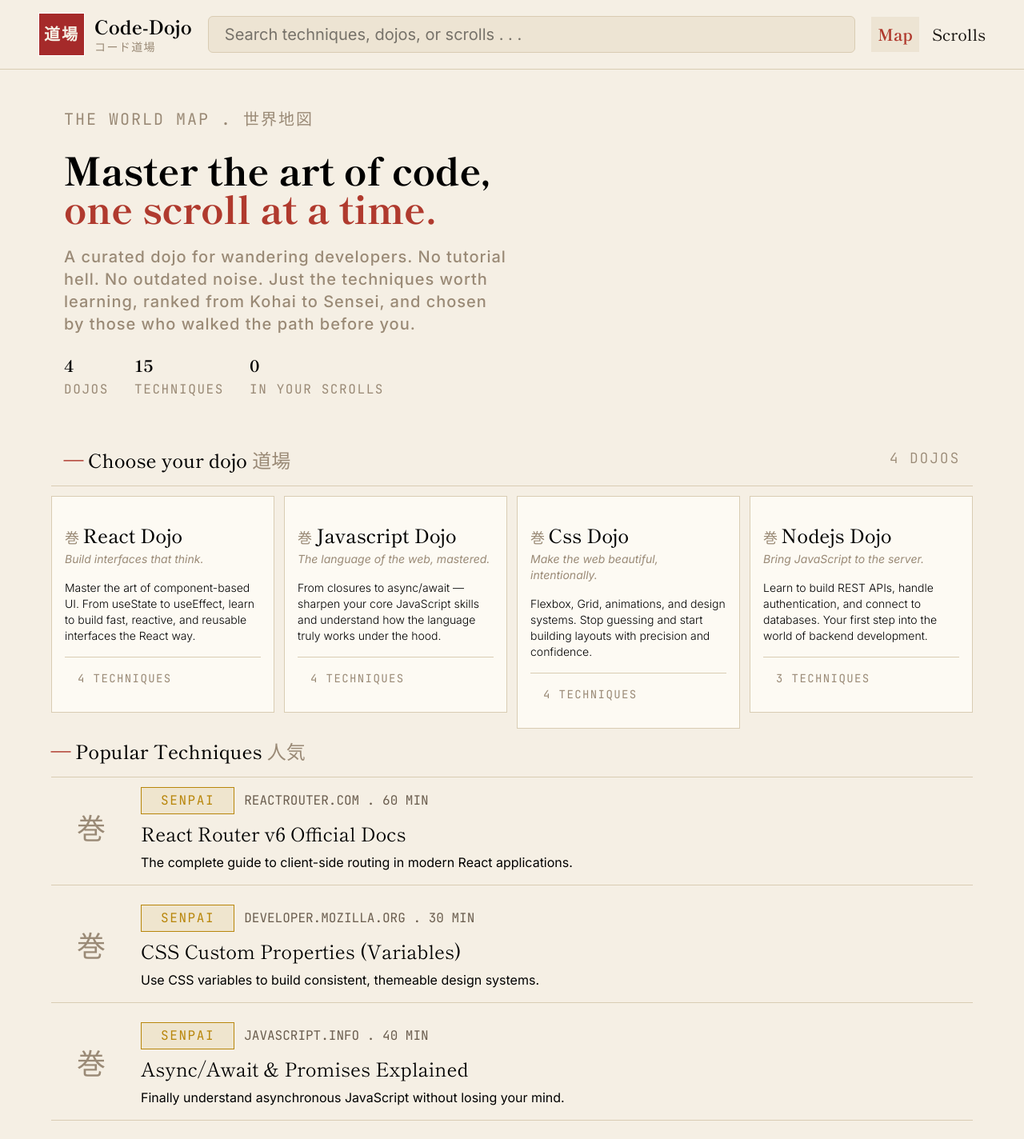
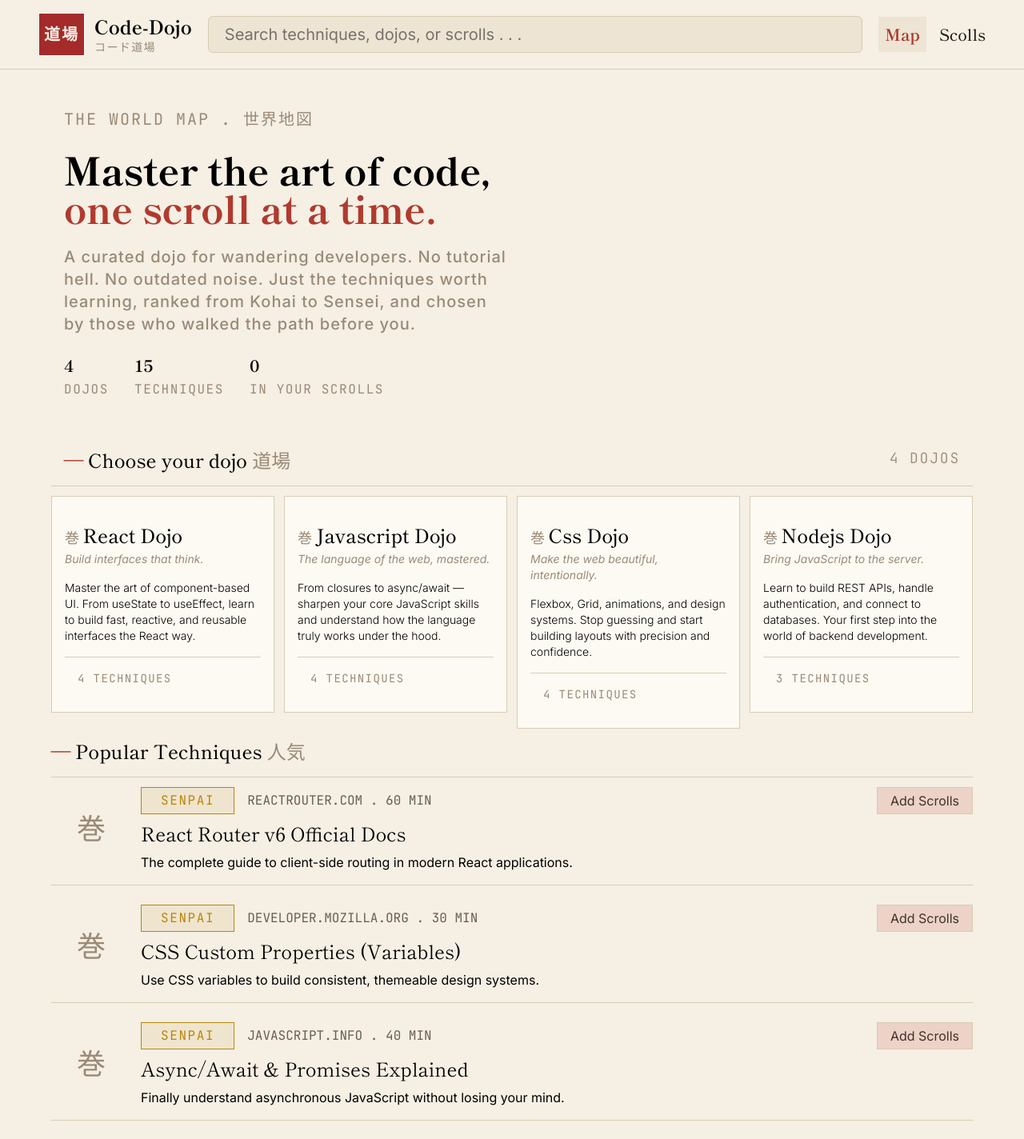
Before and after one commit to rianaripn/Code-Dojo, a React (Vite) app: page / in a window 1280 px wide. Shown: the top 1424 px of the page at 80% size. Built offline with nearby package versions, Linux system fonts and the light colour scheme.

Commit message:
feat: add bookmark functionality with localStorage

```diff
--- a/src/App.jsx
+++ b/src/App.jsx
@@ -4,17 +4,48 @@ import DojoPage from "./pages/DojoPage"
 import TechniquePage from "./pages/TechniquePage"
 import Scrolls from "./pages/Scrolls"
 import QuestBar from "./components/QuestBar"
+import { useEffect, useState } from "react"
 
 
 function App() {
+  const [bookmarks, setBookmarks] = useState(
+    JSON.parse(localStorage.getItem('bookmarks')) || []
+  )
+
+  useEffect(()=>{
+    localStorage.setItem('bookmarks', JSON.stringify(bookmarks))
+  },[bookmarks])
+
+
+  const handleBookmarks = (id)=>{
+        if(bookmarks.includes(id)){
+            setBookmarks(bookmarks.filter((i)=>i!==id))
+        }else{
+            setBookmarks([...bookmarks,id])
+        }
+    }
+  console.log(bookmarks)
+
   return (
     <>
-    <QuestBar/>
+    <QuestBar
+      bookmarksCount={bookmarks.length}
+    />
       <Routes >
-        <Route path="/" element={<Home/>} />
-        <Route path="/dojo/:slug" element={<DojoPage/>} />
-        <Route path="/technique/:slug" element={<TechniquePage/>} />
-        <Route path="/scrolls" element={<Scrolls/>} />
+        <Route path="/" element={<Home
+        bookmarks={bookmarks}
+        setBookmarks ={setBookmarks}
+        onBookmarks={handleBookmarks}/>} />
+        <Route path="/dojo/:slug" element={<DojoPage
+        bookmarks={bookmarks}
+        setBookmarks ={setBookmarks}
+        />} />
+        <Route path="/technique/:slug" element={<TechniquePage
+        bookmarks={bookmarks}
+        setBookmarks ={setBookmarks}/>} />
+        <Route path="/scrolls" element={<Scrolls
+        bookmarks={bookmarks}
+        setBookmark ={setBookmarks}/>} />
       </Routes>
     </>
   )
--- a/src/components/QuestBar.jsx
+++ b/src/components/QuestBar.jsx
@@ -1,6 +1,6 @@
 import { NavLink } from "react-router-dom"
 
-function QuestBar(){
+function QuestBar({bookmarksCount}){
     return(
         <header className="text-xl bg-bg border-b border-b-edge ">
             <div className="max-w-7xl mx-auto">
@@ -26,7 +26,8 @@ function QuestBar(){
                         <NavLink className={({isActive})=>
                         isActive ? "text-accent font-bold bg-bg-dark py-2 px-2" : "text-ink"}
                         to="/scrolls"
-                        end>Scrolls</NavLink>
+                        end>{bookmarksCount>0?(<span>Scolls <span className="text-sm rounded-full border-accent border bg-accent/20 text-accent px-2 py-1">{bookmarksCount}</span></span>) : <span>Scolls</span>
+                        }</NavLink>
                     </div>
                 </nav>
             </div>
--- a/src/components/ScrollCard.jsx
+++ b/src/components/ScrollCard.jsx
@@ -1,21 +1,26 @@
 import { Link } from "react-router-dom"
 
-function ScrollCard({id,rank,source,title,tagline,duration}){
+function ScrollCard({id,rank,source,title,tagline,duration,onBookmarks}){
     const rankStyle = {
         kohai: "bg-kohai/10 text-kohai border border-kohai px-6 py-1 font-mono font-normal uppercase tracking-widest",
         senpai: "bg-senpai/10 text-senpai border border-senpai px-6 py-1 font-mono font-normal uppercase tracking-widest",
         sensei: "bg-sensei/10 text-sensei border border-sensei px-6 py-1 font-mono font-normal uppercase tracking-widest"
         }
+
     return (
         <Link to={`/technique/${id}`}>
             <section className="flex flex-row border-b gap-3 border-edge">
                 <div className="p-8">
                     <p className="text-4xl text-ink-faint">巻</p>
                 </div>
-                <div className="flex flex-col gap-2">
-                    <div className="flex flex-row gap-3 items-center">
-                        <h2 className={rankStyle[rank]}>{rank}</h2>
-                        <p className="font-mono uppercase text-ink-mute">{source} <span>.</span> {duration} Min </p>
+                <div className="flex flex-col gap-2 w-full">
+                    <div className="flex flex-row gap-3 items-center justify-between">
+                        <div className="flex flex-row gap-4 items-center">
+                            <h2 className={rankStyle[rank]}>{rank}</h2>
+                            <p className="font-mono uppercase text-ink-mute">{source} <span>.</span> {duration} Min </p>
+                        </div>
+                        <button onClick={()=>onBookmarks(id)}
+                        className="cursor-pointer px-4 py-1 border border-edge bg-accent-soft/20 text-ink-soft hover:bg-accent/50 hover:text-white">Add Scrolls</button>
                     </div>
                     <div className="flex flex-col gap-2 pb-4">
                         <h2 className="font-main text-2xl ">{title}</h2>
--- a/src/pages/Home.jsx
+++ b/src/pages/Home.jsx
@@ -4,12 +4,10 @@ import DojoCard from '../components/DojoCard'
 import categoriesDojo from '../data/categoriesDojo.json'
 import ScrollCard from '../components/ScrollCard'
 
-function Home(){
+function Home({bookmarks, setBookmarks, onBookmarks}){
     // console.log(data)
     const featured = data.filter(resource => resource.isFeatured)
     const categories = categoriesDojo
-    console.log(featured)
-    console.log(categories)
     return(
         <main className='bg-bg h-full px-8 flex flex-col gap-3 '>
             <Hero
@@ -48,6 +46,9 @@ function Home(){
                             title={popular.title}
                             tagline={popular.tagline}
                             duration={popular.training_time}
+                            bookmarks={bookmarks}
+                            setBookmarks={setBookmarks}
+                            onBookmarks={onBookmarks}
                             />
                         </div>
                     ))}
```
Also changed, not shown: 1 other file (tests, documents, lock files or other folders).
